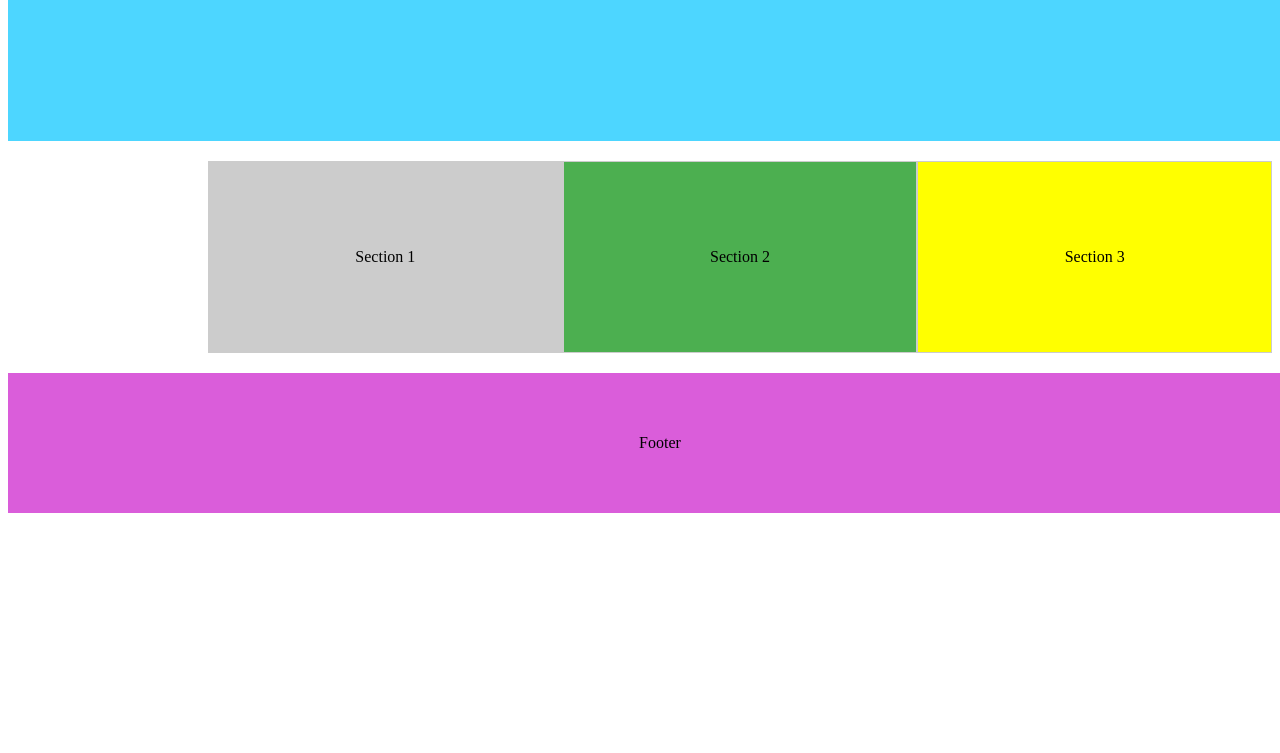
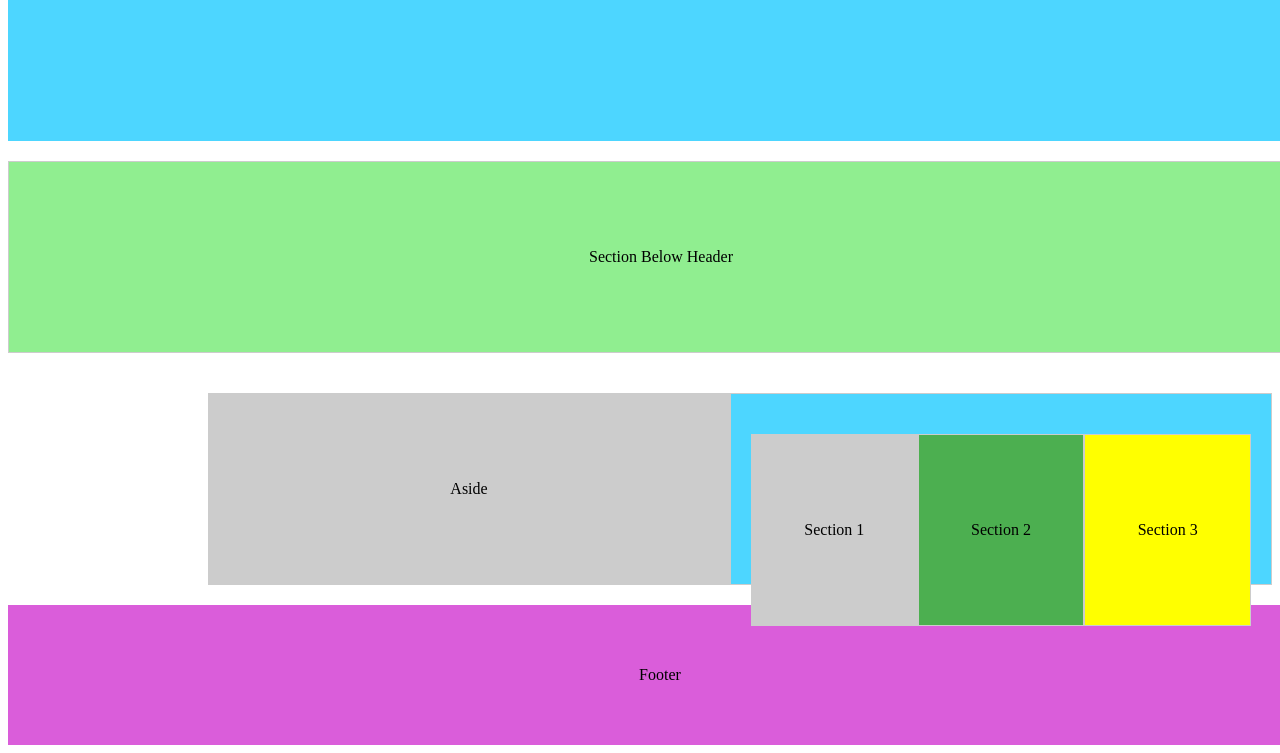
Before and after one commit to VladyslavZhmurko/Lab2, a plain HTML site: page index.html in a window 1280 px wide. Shown: the part 107-860 px from the top of the page. Before the commit the page ends 800 px from the top, so only its background shows below. Drawn offline with Linux system fonts and the light colour scheme.

Commit message:
Update index.html

```diff
--- a/index.html
+++ b/index.html
@@ -11,13 +11,22 @@
     <nav>Navigation</nav>
     <h1>Header</h1>
   </header>
+
+  <section class="light-green-section">Section Below Header</section>
+
   <main>
     <div class="sections">
-      <section class="grey-section">Section 1</section>
-      <section class="green-section">Section 2</section>
-      <section class="yellow-section">Section 3</section>
+      <aside class="grey-aside">Aside</aside>
+      <section class="blue-main">
+        <div class="sections">
+          <section class="grey-section">Section 1</section>
+          <section class="green-section">Section 2</section>
+          <section class="yellow-section">Section 3</section>
+        </div>
+      </section>
     </div>
   </main>
+
   <footer>Footer</footer>
 </body>
 </html>
```
